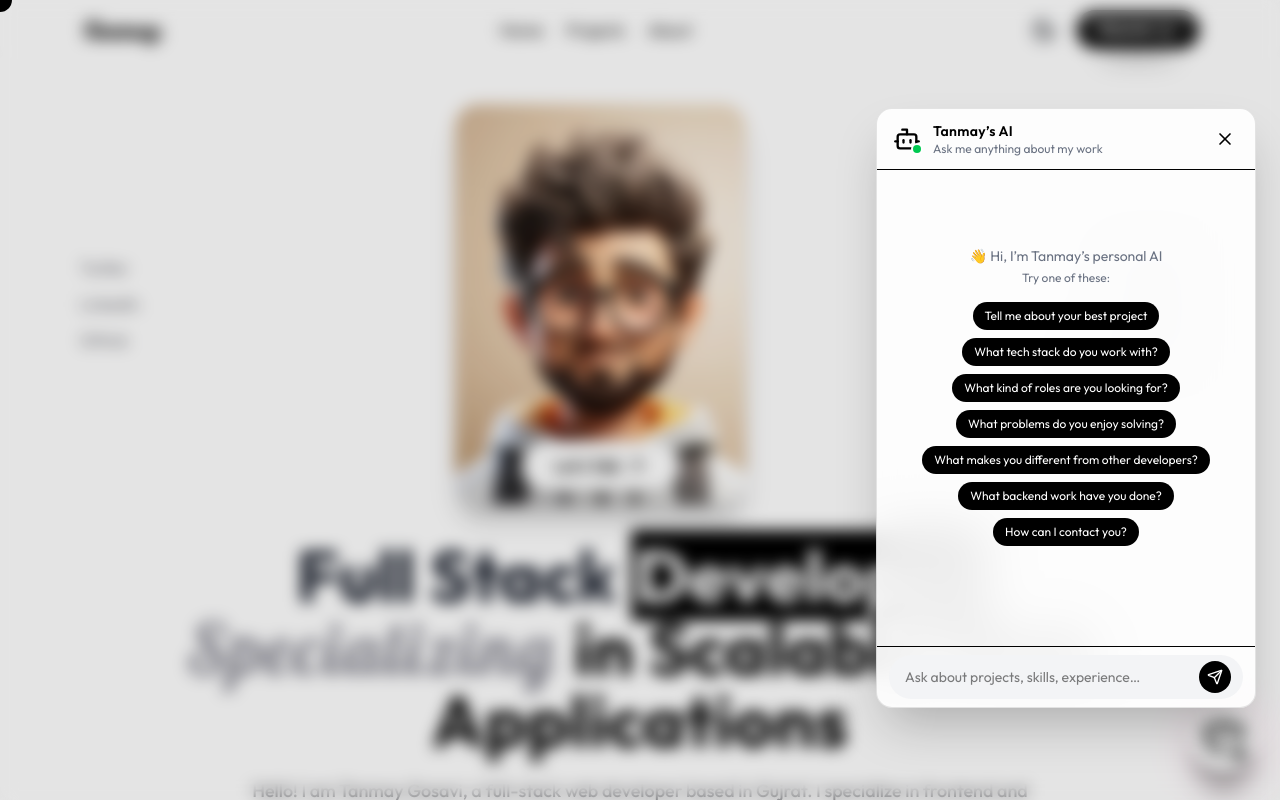
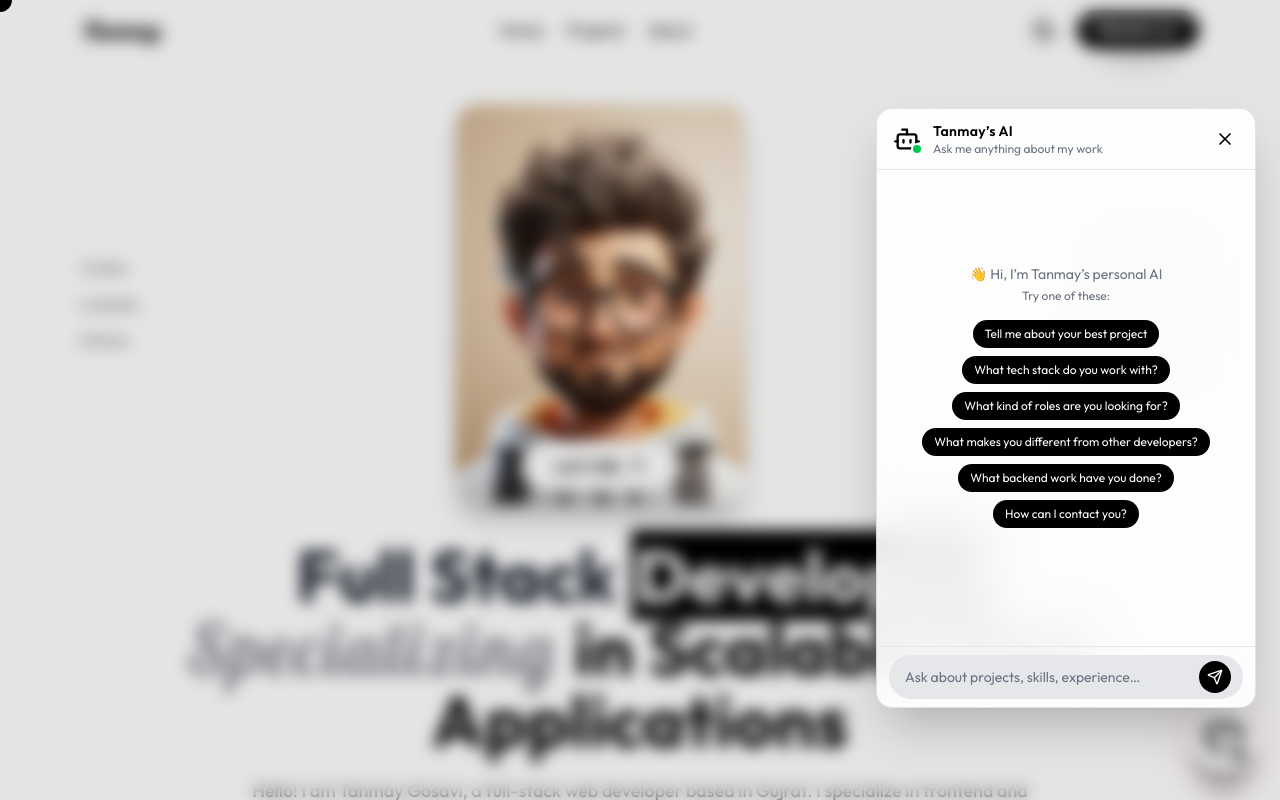
Before and after one commit to Tanmay-Gosavi1/Portfolio, a React (Vite) app in the folder Client/: page / in a window 1280 px wide. Both pictures are taken after a click on the button "Ask about my work". Shown: the top 800 px of the page. Built offline with nearby package versions, Linux system fonts and the light colour scheme.

Commit message:
chatinterfence made better flr dark mode with open ended questions are answered by bot

```diff
--- a/Client/src/components/ChatInterface.jsx
+++ b/Client/src/components/ChatInterface.jsx
@@ -19,7 +19,6 @@ const ChatInterface = ({isOpen, setIsOpen, toggleChat}) => {
   { text: "Tell me about your best project" },
   { text: "What tech stack do you work with?" },
   { text: "What kind of roles are you looking for?" },
-  { text: "What problems do you enjoy solving?" },
   { text: "What makes you different from other developers?" },
   { text: "What backend work have you done?" },
   { text: "How can I contact you?" }
@@ -89,36 +88,36 @@ const ChatInterface = ({isOpen, setIsOpen, toggleChat}) => {
     transition-all duration-300 ease-out
   `}
 >
-  <div className="relative flex flex-col h-full rounded-2xl border border-black/10 bg-white/90 backdrop-blur-xl shadow-2xl">
+  <div className="relative flex flex-col h-full rounded-2xl border border-black/10 dark:border-white/10 bg-white/90 dark:bg-gray-800/90 backdrop-blur-xl shadow-2xl">
 
     {/* Header */}
-    <div className="flex items-center justify-between px-4 py-3 border-b">
+    <div className="flex items-center justify-between px-4 py-3 border-b border-gray-200 dark:border-gray-700">
       <div className="flex items-center gap-3">
         <div className="relative">
-          <Bot className="w-7 h-7 text-black" />
-          <span className="absolute bottom-0 right-0 w-2 h-2 bg-green-500 rounded-full ring-2 ring-white"></span>
+          <Bot className="w-7 h-7 text-black dark:text-white" />
+          <span className="absolute bottom-0 right-0 w-2 h-2 bg-green-500 rounded-full ring-2 ring-white dark:ring-gray-800"></span>
         </div>
         <div>
-          <h3 className="text-sm font-semibold tracking-wide">
+          <h3 className="text-sm font-semibold tracking-wide text-black dark:text-white">
             Tanmay’s AI
           </h3>
-          <p className="text-xs text-gray-500">
+          <p className="text-xs text-gray-500 dark:text-gray-400">
             Ask me anything about my work
           </p>
         </div>
       </div>
       <button
         onClick={toggleChat}
-        className="p-1 rounded-full hover:bg-gray-100 transition"
+        className="p-1 rounded-full hover:bg-gray-100 dark:hover:bg-gray-700 transition"
       >
-        <X className="w-5 h-5" />
+        <X className="w-5 h-5 text-black dark:text-white" />
       </button>
     </div>
 
     {/* Messages */}
     <div className="flex-1 px-4 py-3 overflow-y-auto space-y-3">
       {messages.length === 0 ? (
-        <div className="flex flex-col items-center justify-center text-center text-gray-500 h-full">
+        <div className="flex flex-col items-center justify-center text-center text-gray-500 dark:text-gray-400 h-full">
           <p className="text-sm">👋 Hi, I’m Tanmay’s personal AI</p>
           <p className="text-xs mt-1">Try one of these:</p>
 
@@ -127,7 +126,7 @@ const ChatInterface = ({isOpen, setIsOpen, toggleChat}) => {
               <button
                 key={i}
                 onClick={() => setInput(q.text)}
-                className="px-3 py-1.5 text-xs rounded-full bg-black text-white hover:bg-gray-800 transition"
+                className="px-3 py-1.5 text-xs rounded-full bg-black dark:bg-gray-900 text-white hover:bg-gray-800 dark:hover:bg-gray-700 transition"
               >
                 {q.text}
               </button>
@@ -144,8 +143,8 @@ const ChatInterface = ({isOpen, setIsOpen, toggleChat}) => {
               className={`
                 max-w-[75%] px-3 py-2 rounded-xl text-sm leading-relaxed
                 ${msg.sender === "user"
-                  ? "bg-black text-white rounded-br-none"
-                  : "bg-gray-100 text-black rounded-bl-none"}
+                  ? "bg-black dark:bg-gray-900 text-white rounded-br-none"
+                  : "bg-gray-100 dark:bg-gray-700 text-black dark:text-white rounded-bl-none"}
                 animate-fade-in
               `}
             >
@@ -156,7 +155,7 @@ const ChatInterface = ({isOpen, setIsOpen, toggleChat}) => {
       )}
       {loading && (
         <div className="flex justify-start">
-            <div className="bg-gray-100 text-black px-3 py-2 rounded-xl rounded-bl-none text-sm flex gap-1">
+            <div className="bg-gray-100 dark:bg-gray-700 text-black dark:text-white px-3 py-2 rounded-xl rounded-bl-none text-sm flex gap-1">
             <span className="animate-bounce">.</span>
             <span className="animate-bounce delay-150">.</span>
             <span className="animate-bounce delay-300">.</span>
@@ -167,15 +166,15 @@ const ChatInterface = ({isOpen, setIsOpen, toggleChat}) => {
     </div>
 
     {/* Input */}
-    <div className="px-3 py-2 border-t">
-      <div className="flex items-center gap-2 bg-gray-100 rounded-full px-3 py-1.5">
+    <div className="px-3 py-2 border-t border-gray-200 dark:border-gray-700">
+      <div className="flex items-center gap-2 bg-gray-200 dark:bg-gray-700 rounded-full px-3 py-1.5">
         <input
           type="text"
           value={input}
           onChange={(e) => setInput(e.target.value)}
             onKeyDown={handleKeyDown}
           placeholder="Ask about projects, skills, experience…"
-          className="flex-1 bg-transparent outline-none text-sm px-1"
+          className="flex-1 bg-transparent outline-none text-sm px-1 text-black dark:text-white placeholder-gray-500 dark:placeholder-gray-400"
         />
         <button
           onClick={sendMessage}
@@ -183,7 +182,7 @@ const ChatInterface = ({isOpen, setIsOpen, toggleChat}) => {
           className={`p-2 rounded-full transition ${
                 loading
                 ? "bg-gray-400 cursor-not-allowed"
-                : "bg-black text-white hover:bg-gray-800"
+                : "bg-black dark:bg-gray-900 text-white hover:bg-gray-800 dark:hover:bg-gray-700"
             }`}
         >
           <Send className="w-4 h-4" />
```
Also changed, not shown: 1 other file (tests, documents, lock files or other folders).
